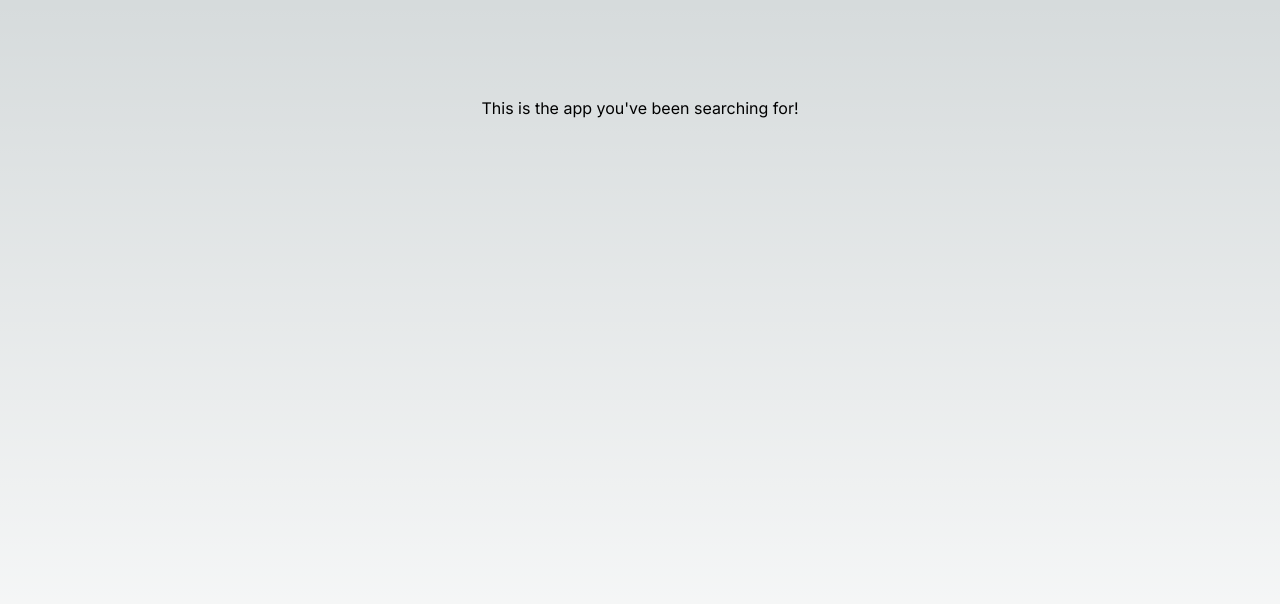
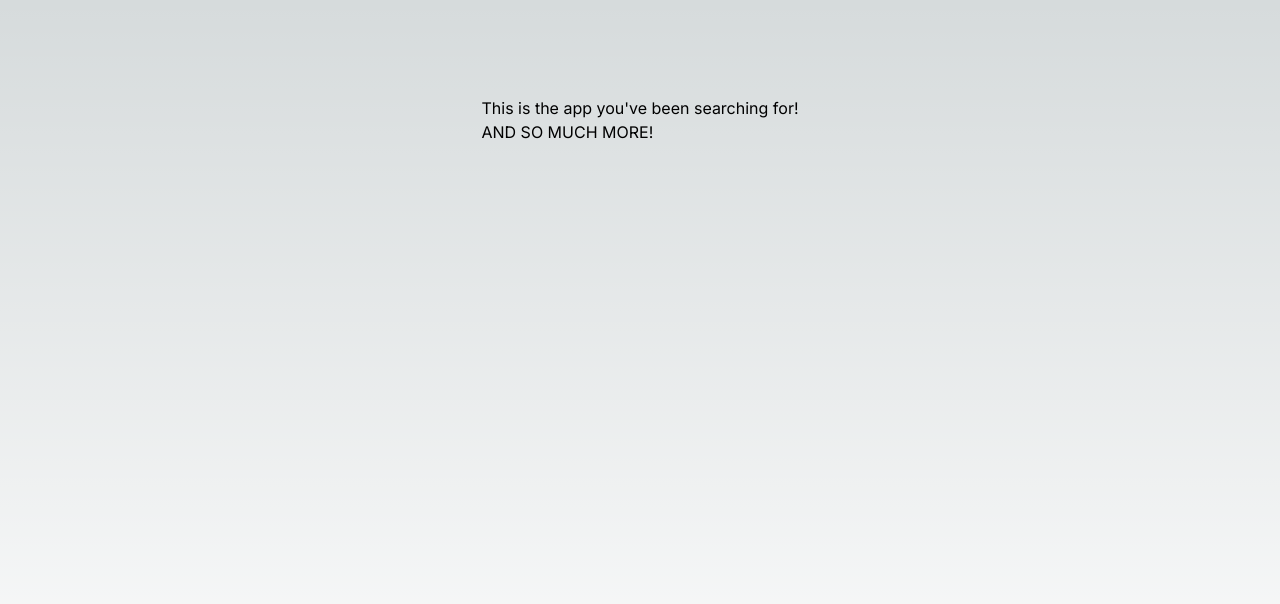
Before and after one commit to GamingViking/cschmidt, a Next.js app: page / in a window 1280 px wide. Shown: the top 604 px of the page. Built offline with nearby package versions, Linux system fonts and the light colour scheme.

Commit message:
small change for testing

```diff
--- a/src/app/page.js
+++ b/src/app/page.js
@@ -5,6 +5,7 @@ export default function Home() {
     <main className="flex min-h-screen flex-col items-center justify-between p-24">
       <div>
           <div>This is the app you've been searching for!</div>
+          <h1>AND SO MUCH MORE!</h1>
       </div>
     </main>
   )
```
